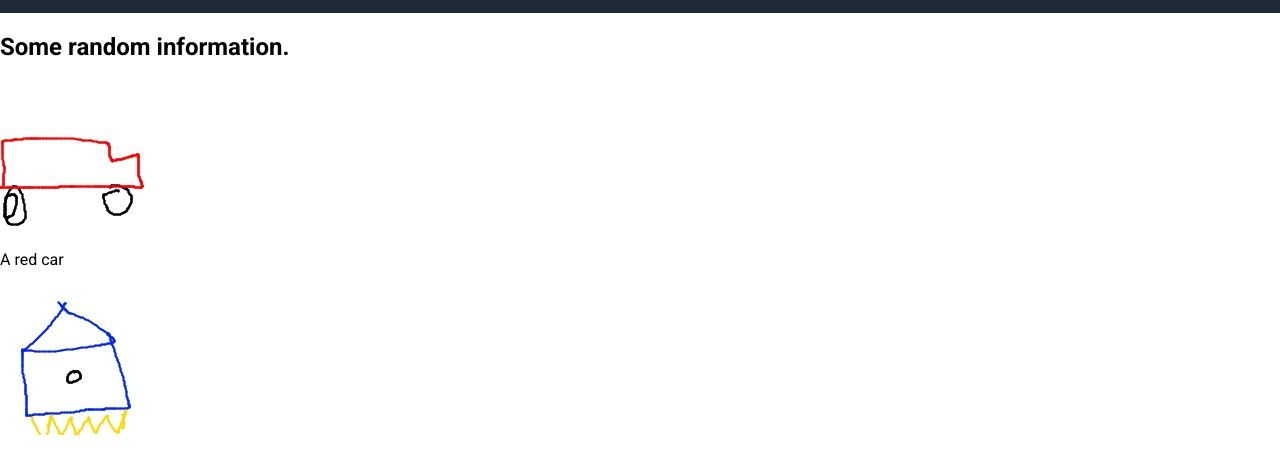
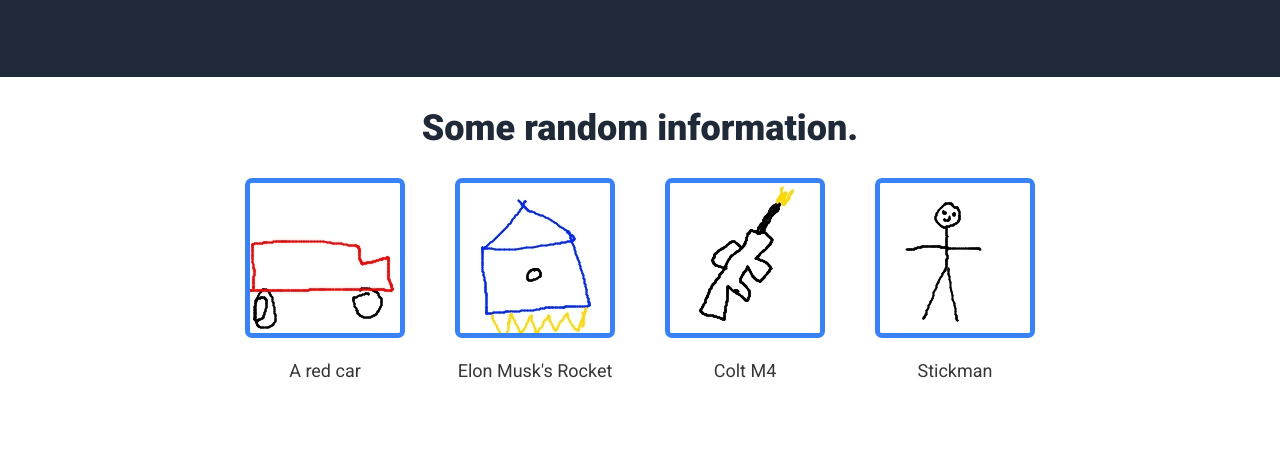
Before and after one commit to CosminBozai/landing, a plain HTML site: page index.html in a window 1280 px wide. Shown: the part 491-943 px from the top of the page. Drawn offline with Linux system fonts and the light colour scheme.

Commit message:
Random information section
Made section into a flexbox
Styled h2
Made row-wrapper into a flexbox
Styled the images inside section
Styled the paragraphs inside img.wrapper

```diff
--- a/styles.css
+++ b/styles.css
@@ -51,6 +51,7 @@ header {
   justify-content: space-between;
 
   padding-top: 80px;
+  padding-bottom: 80px;
 
   background-color: #1f2937;
 }
@@ -93,3 +94,42 @@ h1 {
 .header-img {
   width: 500px;
 }
+
+/* The random information section */
+
+section {
+  display: flex;
+  flex-direction: column;
+  align-items: center;
+
+  padding-bottom: 100px;
+}
+
+h2 {
+  font-size: 36px;
+  font-weight: 1000;
+  color: #1f2937;
+}
+
+.row-wrapper {
+  display: flex;
+  justify-content: center;
+  gap: 50px;
+
+  width: 100%;
+}
+
+section img {
+  width: 150px;
+  height: 150px;
+
+  border: 5px solid #3882f6;
+  border-radius: 7px;
+}
+
+.img-wrapper p {
+  text-align: center;
+
+  font-size: 18px;
+  color: rgb(54, 54, 54);
+}
```
